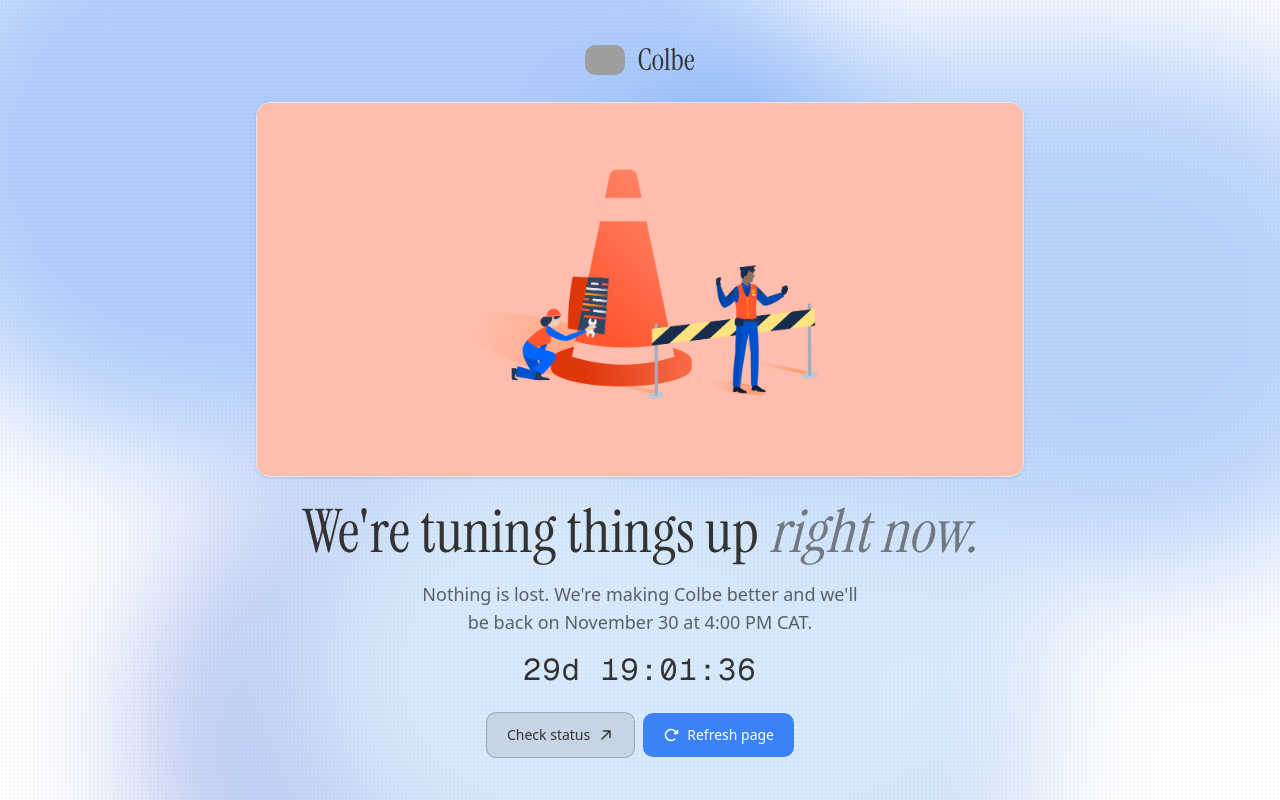
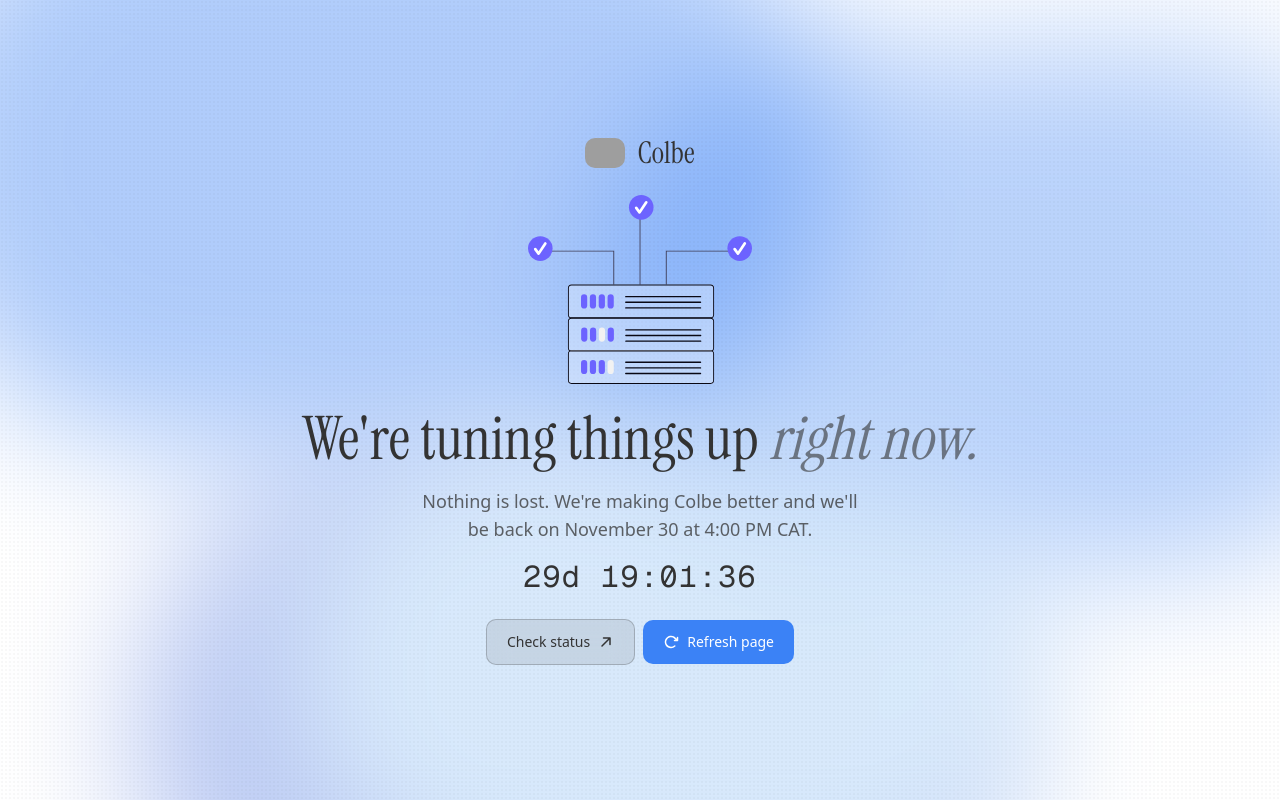
Before and after one commit to ColbemLLC/mockup, a Next.js app: page / in a window 1280 px wide. Built offline with nearby package versions, Linux system fonts and the light colour scheme; grey boxes are pictures that could not be loaded.

Commit message:
feat: update files

```diff
--- a/app/page.tsx
+++ b/app/page.tsx
@@ -52,10 +52,11 @@ export default function Page() {
       <main className="flex h-full flex-col items-center justify-center gap-6 overflow-y-auto px-6 py-8 text-center">
         <div className="flex items-center gap-3">
           <Image
-            src="/logo.png"
+            src="https://github.com/ColbemLLC.png"
             alt="Colbe"
             width={40}
             height={40}
+            unoptimized
             priority
             className="rounded-nav"
           />
@@ -65,12 +66,13 @@ export default function Page() {
         </div>
 
         <Image
-          src="/placeholder/maintenance.png"
+          src="/placeholder/maintenance.svg"
           alt="Maintenance in progress"
-          width={1910}
-          height={931}
+          width={720}
+          height={606}
           priority
-          className="h-auto w-full max-w-3xl rounded-card border border-border shadow-sm"
+          unoptimized
+          className="h-auto w-48 sm:w-56"
         />
 
         <div className="flex max-w-3xl flex-col items-center gap-4">
```
Also changed, not shown: public/placeholder/maintenance.png (deleted), public/placeholder/maintenance.svg (added).
